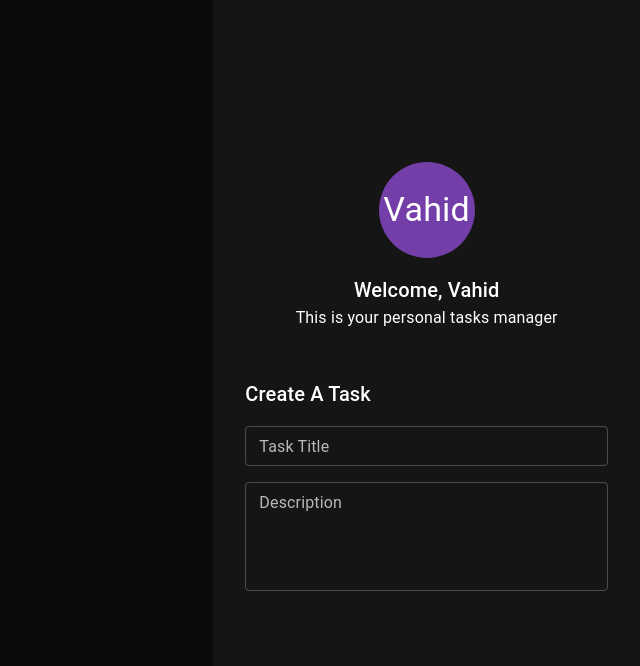
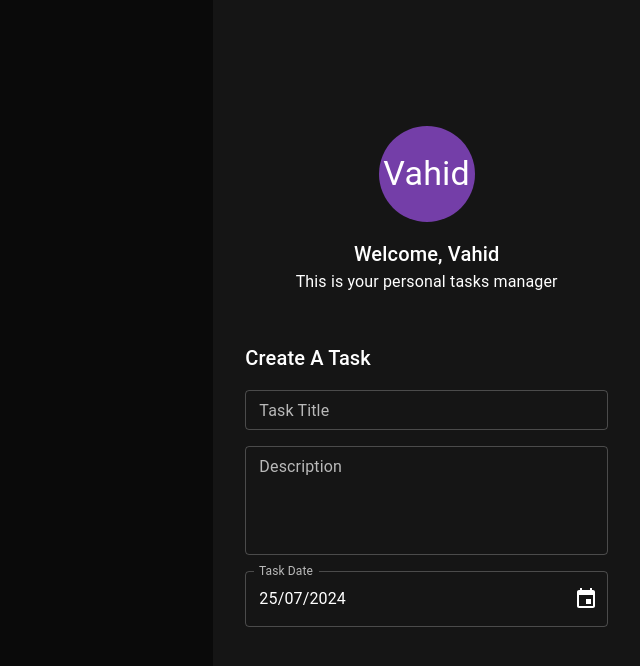
Before and after one commit to SaeedAbi/todo-practice, a React (Create React App) app: page / in a window 1280 px wide. Shown: the top 666 px of the page, without its empty margins (640-1280 px from the left). Built offline with nearby package versions, Linux system fonts and the light colour scheme.

Commit message:
:construction: add TaskDate component for CreateTaskForm

```diff
--- a/src/components/CreateTaskForm/CreateTaskForm.tsx
+++ b/src/components/CreateTaskForm/CreateTaskForm.tsx
@@ -2,6 +2,7 @@ import React, {FC, ReactElement} from 'react';
 import {Box, Stack, Typography} from "@mui/material";
 import TaskTitle from "./_TaskTitle";
 import TaskDescription from "./_TaskDescription";
+import TaskDate from "./_TaskDate";
 
 const CreateTaskForm:FC = ():ReactElement => {
     return (
@@ -10,6 +11,7 @@ const CreateTaskForm:FC = ():ReactElement => {
            <Stack spacing={2} sx={{width:'100%'}}>
             <TaskTitle/>
            <TaskDescription/>
+               <TaskDate/>
            </Stack>
        </Box>
     );
--- /dev/null
+++ b/src/components/CreateTaskForm/Interfaces/IDate.ts
@@ -0,0 +1,6 @@
+import {IDisabled} from "./IDisabled";
+
+export interface IDate extends IDisabled{
+    value?:Date | null;
+    onChange?:(date:Date | null)=>void;
+}
--- /dev/null
+++ b/src/components/CreateTaskForm/_TaskDate.tsx
@@ -0,0 +1,34 @@
+import React, {FC, ReactElement} from 'react';
+import {DesktopDatePicker, LocalizationProvider} from "@mui/x-date-pickers";
+import {AdapterDateFns} from "@mui/x-date-pickers/AdapterDateFns";
+import {TextField} from "@mui/material";
+import {IDate} from "./Interfaces/IDate";
+import PropTypes from "prop-types";
+
+const TaskDate:FC<IDate> = ({onChange=(date)=>console.log(date),value=new Date(),disabled=false}):ReactElement => {
+
+    return (
+        <>
+            <LocalizationProvider dateAdapter={AdapterDateFns}>
+                <DesktopDatePicker
+                    label="Task Date"
+                    inputFormat="dd/MM/yyyy"
+                    value={value}
+                    onChange={onChange}
+                    renderInput={(params) => (
+                        <TextField {...params} />
+                    )}
+                    disabled={disabled}
+                />
+            </LocalizationProvider>
+        </>
+    );
+};
+
+TaskDate.propTypes={
+    disabled:PropTypes.bool,
+    value:PropTypes.instanceOf(Date),
+    onChange:PropTypes.func,
+}
+
+export default TaskDate;
```
